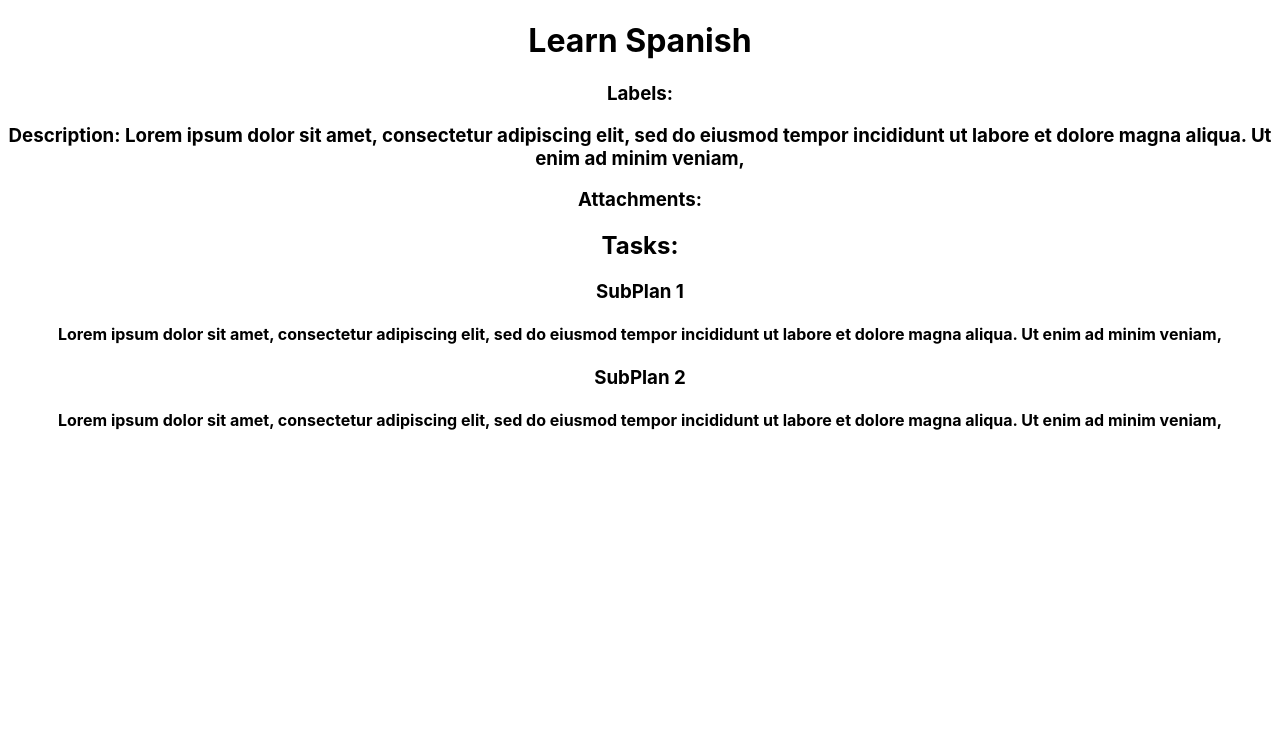
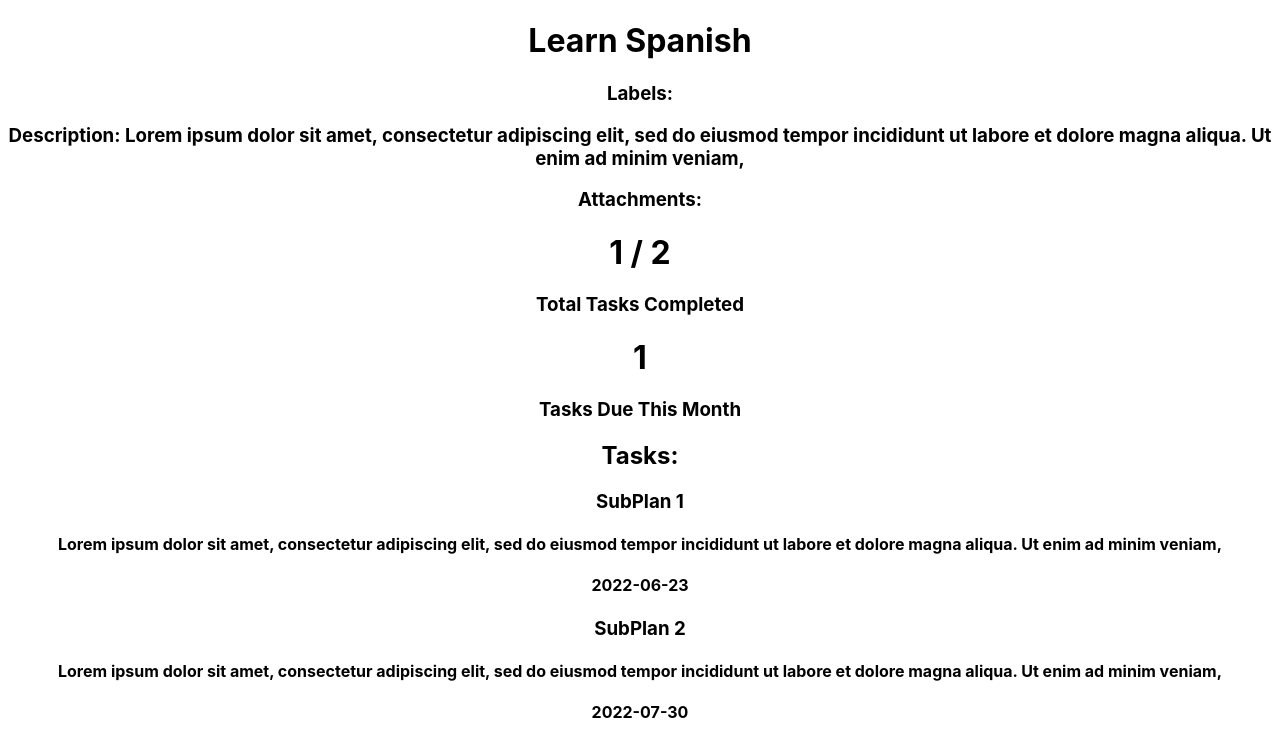
Before and after one commit to ac72177/AJAR-Project, a React (Create React App) app in the folder my-app/: page / in a window 1280 px wide. Shown: the top 756 px of the page. Built offline with nearby package versions, Linux system fonts and the light colour scheme.

Commit message:
finished progressbar component, working on css

```diff
--- a/my-app/src/components/Plan.js
+++ b/my-app/src/components/Plan.js
@@ -1,4 +1,5 @@
 import SubPlan from "./SubPlan.js";
+import ProgressBar from "./ProgressBar.js";
 
 export default function Plan(props) {
     const plan = props.plan;
@@ -10,6 +11,7 @@ export default function Plan(props) {
             <h3> Description: {plan.description}</h3>
             <h3> Attachments: {pullFromArr([1, 2])}</h3>
 
+            <ProgressBar plan={plan} />
             <div>
                 <h2> Tasks: </h2>
                 {plan.plans.map(subPlan => {
--- /dev/null
+++ b/my-app/src/components/ProgressBar.js
@@ -0,0 +1,35 @@
+export default function ProgressBar(props) {
+    const plan = props.plan;
+
+    let currDate = new Date();
+    console.log(currDate);
+    let totalTasks = plan.plans.length;
+    let completedTasks = 0;
+    let dueThisMonth = 0;
+
+    for (const subPlan of plan.plans) {
+        if (subPlan.isComplete) {
+            completedTasks++;
+        } else {
+            let dueDate = new Date(subPlan.dueDate);
+            if (dueDate.getMonth() === currDate.getMonth()) {
+                dueThisMonth++;
+            }
+        }
+    }
+    return (
+        <div>
+            {/* total tasks */}
+            <div>
+                <h1>{completedTasks} / {totalTasks}</h1>
+                <h3> Total Tasks Completed </h3>
+            </div>
+
+            {/* tasks due this month */}
+            <div>
+                <h1>{dueThisMonth}</h1>
+                <h3>Tasks Due This Month</h3>
+            </div>
+        </div>
+    );
+}
--- a/my-app/src/components/SubPlan.js
+++ b/my-app/src/components/SubPlan.js
@@ -4,7 +4,7 @@ export default function SubPlan(props) {
         <div>
             <h3>{subPlan.name}</h3>
             <h4> {subPlan.description} </h4>
-            <h4> </h4>
+            <h4> {subPlan.dueDate} </h4>
         </div>
     )
 }
--- a/my-app/src/dummyData.json
+++ b/my-app/src/dummyData.json
@@ -17,8 +17,8 @@
                     "_id": "p1p1",
                     "name": "SubPlan 1",
                     "startDate": "2022-05-05",
-                    "dueDate": "2022-07-30",
-                    "isComplete": true,
+                    "dueDate": "2022-06-23",
+                    "isComplete": false,
                     "description": "Lorem ipsum dolor sit amet, consectetur adipiscing elit, sed do eiusmod tempor incididunt ut labore et dolore magna aliqua. Ut enim ad minim veniam,",
                     "parent": "Learn Spanish",
                     "plans": []
```
Also changed, not shown: my-app/src/components/CompletedTasks.js (added).
